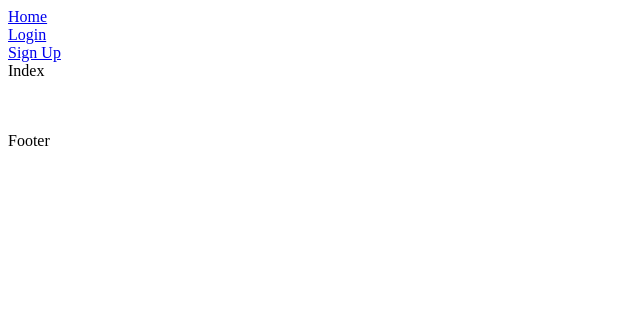
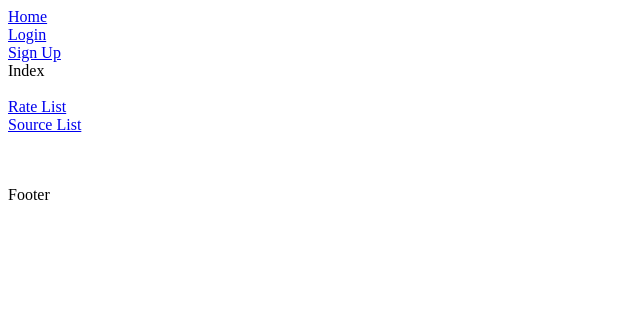
Before and after one commit to MischaelT/pr_AgregateIt, a Django app: page / in a window 1280 px wide. Shown: the top 322 px of the page, without its empty margins (0-640 px from the left). Run offline with Django 3.2, Linux system fonts and the light colour scheme.

Commit message:
Homework 9: all links were made through reverse function, currency app was detached

```diff
--- a/app/currency/templates/includes/navbar.html
+++ b/app/currency/templates/includes/navbar.html
@@ -1,5 +1,5 @@
 <div>
-    <div><a href='../indeх/'>Home</a></div>
+    <div><a href='{% url 'index'%}'>Home</a></div>
     <div><a href='/'>Login</a></div>
     <div><a href='/'>Sign Up</a></div>
 </div>
--- a/app/currency/templates/index.html
+++ b/app/currency/templates/index.html
@@ -2,4 +2,9 @@
 
 {% block main_content%}
 Index
+<br>
+<br>
+<a href="{% url 'currency:rate-list' %}">Rate List</a>
+<br>
+<a href="{% url 'currency:source-list' %}">Source List</a>
 {% endblock %}
--- /dev/null
+++ b/app/currency/urls.py
@@ -0,0 +1,36 @@
+from currency.views import (
+    ContactUsListView,
+    RateCreateView,
+    RateDeleteView,
+    RateDetailView,
+    RateListView,
+    RateUpdateView,
+    SourceCreateView,
+    SourceDeleteView,
+    SourceDetailView,
+    SourceListView,
+    SourceUpdateView,
+
+)
+
+from django.urls import path
+
+app_name = 'currency'
+
+urlpatterns = [
+
+    path('contactUs/', ContactUsListView.as_view(), name='contactUs'),
+
+    path('rate/list/', RateListView.as_view(), name='rate-list'),
+    path('rate/create/', RateCreateView.as_view(), name='rate-create'),
+    path('rate/details/<int:pk>/', RateDetailView.as_view(), name='rate-details'),
+    path('rate/update/<int:pk>/', RateUpdateView.as_view(), name='rate-update'),
+    path('rate/delete/<int:pk>/', RateDeleteView.as_view(), name='rate-delete'),
+
+    path('source/list/', SourceListView.as_view(), name='source-list'),
+    path('source/create/', SourceCreateView.as_view(), name='source-create'),
+    path('source/details/<int:pk>/', SourceDetailView.as_view(), name='source-details'),
+    path('source/update/<int:pk>/', SourceUpdateView.as_view(), name='source-update'),
+    path('source/delete/<int:pk>/', SourceDeleteView.as_view(), name='source-delete'),
+
+]
--- a/app/currency/views.py
+++ b/app/currency/views.py
@@ -1,11 +1,13 @@
 from currency.forms import RateForm, SourceForm
 from currency.models import ContactUs, Rate, Source
 
-from django.views.generic import ListView, CreateView, DeleteView, DetailView, UpdateView, TemplateView
+from django.urls import reverse_lazy
+from django.views.generic import CreateView, DeleteView, DetailView, ListView, TemplateView, UpdateView
 
 
 class IndexView(TemplateView):
     template_name = 'index.html'
+
 
 class ContactUsListView(ListView):
     queryset = ContactUs.objects.all()
@@ -20,19 +22,20 @@ class RateListView(ListView):
 class RateCreateView(CreateView):
     queryset = Rate.objects.all()
     form_class = RateForm
-    success_url = '/rate/list/'
+    success_url = reverse_lazy('currency:rate-list')
     template_name = 'create_rate.html'
+
 
 class RateDeleteView(DeleteView):
     queryset = Rate.objects.all()
-    success_url = '/rate/list/'
+    success_url = reverse_lazy('currency:rate-list')
     template_name = 'delete_rate.html'
 
 
 class RateUpdateView(UpdateView):
     queryset = Rate.objects.all()
     form_class = RateForm
-    success_url = '/rate/list/'
+    success_url = reverse_lazy('currency:rate-list')
     template_name = 'update_rate.html'
 
 
@@ -49,20 +52,20 @@ class SourceListView(ListView):
 class SourceCreateView(CreateView):
     queryset = Source.objects.all()
     form_class = SourceForm
-    success_url = '/source/list/'
+    success_url = reverse_lazy('currency:source-list')
     template_name = 'create_source.html'
 
 
 class SourceDeleteView(DeleteView):
     queryset = Source.objects.all()
-    success_url = '/source/list/'
+    success_url = reverse_lazy('currency:source-list')
     template_name = 'delete_source.html'
 
 
 class SourceUpdateView(UpdateView):
     queryset = Source.objects.all()
     form_class = SourceForm
-    success_url = '/source/list/'
+    success_url = reverse_lazy('currency:source-list')
     template_name = 'update_source.html'
 
 
--- a/app/settings/urls.py
+++ b/app/settings/urls.py
@@ -1,39 +1,17 @@
-from currency.views import (
-    ContactUsListView,
-    IndexView,
-    RateCreateView,
-    RateDeleteView,
-    RateDetailView,
-    RateListView,
-    RateUpdateView,
-    SourceCreateView,
-    SourceDeleteView,
-    SourceDetailView,
-    SourceListView,
-    SourceUpdateView,
-
-)
 import debug_toolbar
 
 from django.contrib import admin
 from django.urls import include, path
+from django.views.generic.base import TemplateView
 
 
 urlpatterns = [
     path('admin/', admin.site.urls),
 
-    path('', IndexView.as_view()),
-    path('contactUs/', ContactUsListView.as_view()),
-    path('rate/list/', RateListView.as_view()),
-    path('rate/create/', RateCreateView.as_view()),
-    path('rate/details/<int:pk>/', RateDetailView.as_view()),
-    path('rate/update/<int:pk>/', RateUpdateView.as_view()),
-    path('rate/delete/<int:pk>/', RateDeleteView.as_view()),
-    path('source/list/', SourceListView.as_view()),
-    path('source/create/', SourceCreateView.as_view()),
-    path('source/details/<int:pk>/', SourceDetailView.as_view()),
-    path('source/update/<int:pk>/', SourceUpdateView.as_view()),
-    path('source/delete/<int:pk>/', SourceDeleteView.as_view()),
+    # Непонятно к какому приложению относится индекс-страница, поэтому счаще всего делают таким образом
+    path('', TemplateView.as_view(template_name='index.html'), name='index'),
+
+    path('currency/', include('currency.urls')),
 
     path('__debug__/', include(debug_toolbar.urls)),
 ]
```
Also changed, not shown: app/currency/templates/rate_list.html (+4 -4 lines), app/currency/templates/source_list.html (+4 -4 lines), app/db.sqlite3, app/settings/settings.py (line endings or trailing spaces).
